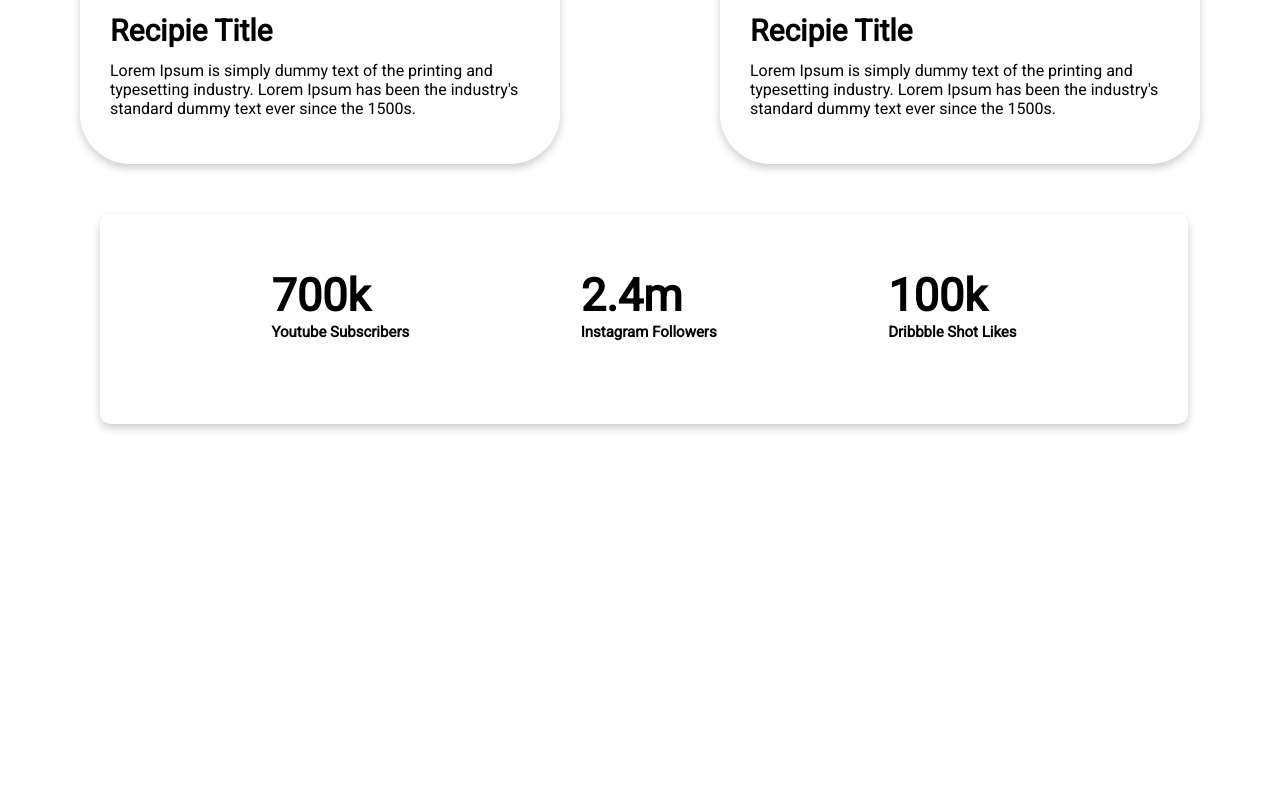
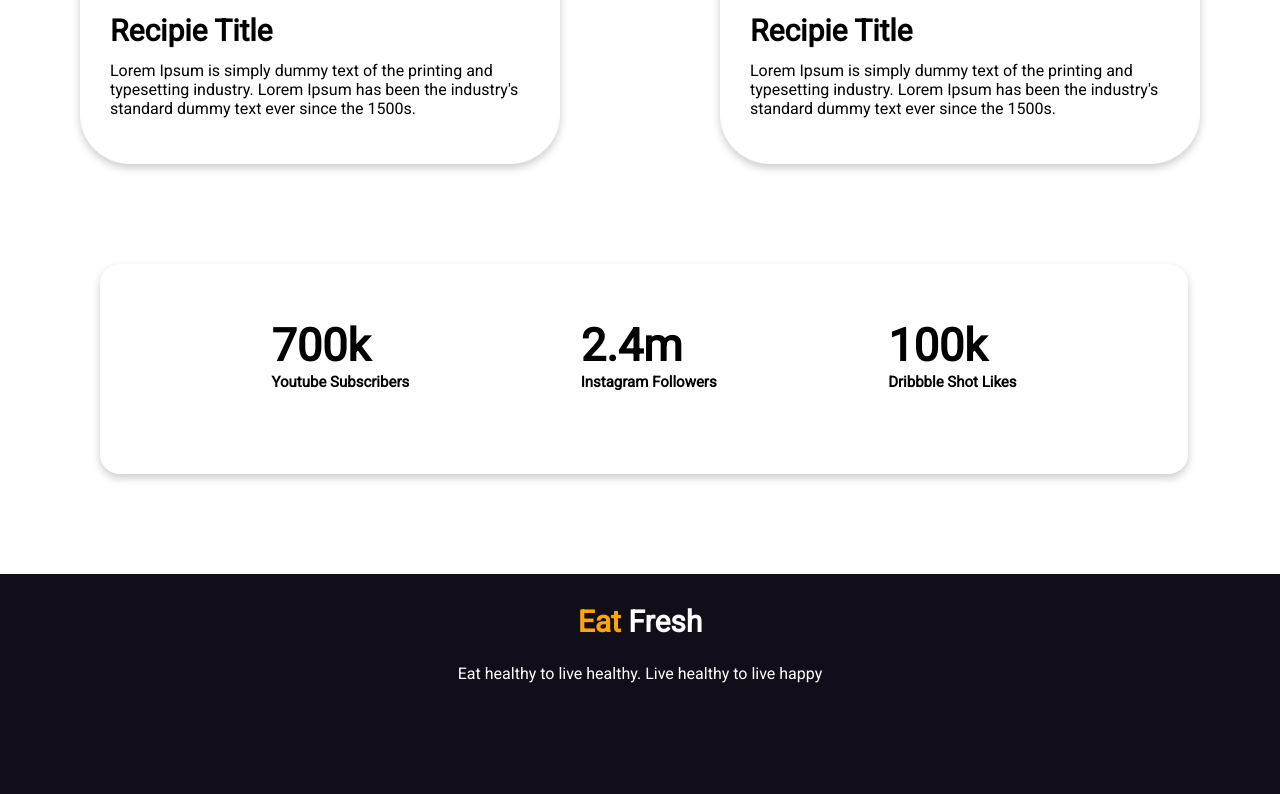
Before and after one commit to mujahidulamin/practice-assignment, a plain HTML site: page index.html in a window 1280 px wide. Shown: the part 1823-2617 px from the top of the page. Before the commit the page ends 2267 px from the top, so only its background shows below. Drawn offline with Linux system fonts and the light colour scheme.

Commit message:
all done

```diff
--- a/index.html
+++ b/index.html
@@ -28,7 +28,7 @@
 
     <section class="about-bg">
         <div class="about-right">
-            <h2>About Me</h1>
+            <h2><span class="skip">About</span>  Me</h1>
                 <p class="about-text">Lorem ipsum dolor sit amet, consectetur adipiscing
                     elit. Condimentum diam orci pretium a pharetra,
                     feugiat cursus. Dictumst risus, sem egestas odio cras adipiscing vulputate. Nisi, risus in suscipit
@@ -39,7 +39,7 @@
 
     <section class="my-bg">
         <div class="my-description">
-            <h2 class="my-section-header">My recipies</h2>
+            <h2><span class="skip">My</span> recipies</h2>
             <p>Lorem Ipsum is simply dummy text of the printing and typesetting industry.Lorem Ipsum has been the
                 industry's standard dummy text ever since the 1500s.
             <p>
@@ -83,6 +83,12 @@
         </div>
 
     </section>
+
+    <footer class="footer">
+        <h2 class="my-section-header"><span class="skip">Eat</span> Fresh</h2>
+        <p class="footer-p">Eat healthy to live healthy. Live healthy to live happy</p>
+    </footer>
+
 </body>
 
 </html>
--- a/style.css
+++ b/style.css
@@ -114,9 +114,10 @@ h2{
     height: 200px;
     width: 85%;
     margin-left: 100px;
-    border-radius: 10px;
+    border-radius: 20px;
     margin-bottom: 20px;
     padding-top: 10px;
+    margin-top: 100px;
 }
 .my-p{
     font-size: 15px;
@@ -127,3 +128,19 @@ h2{
     margin-bottom: 0px;
     font-weight: bold;
 }
+
+.footer{
+    background-color: rgb(17, 14, 26);
+    height: 220px;
+    margin-top: 100px;
+}
+.my-section-header{
+    text-align: center;
+    color: white;
+    padding-top: 30px;
+    font-size: 30px;
+}
+.footer-p{
+    text-align: center;
+    color: white;
+}
```
